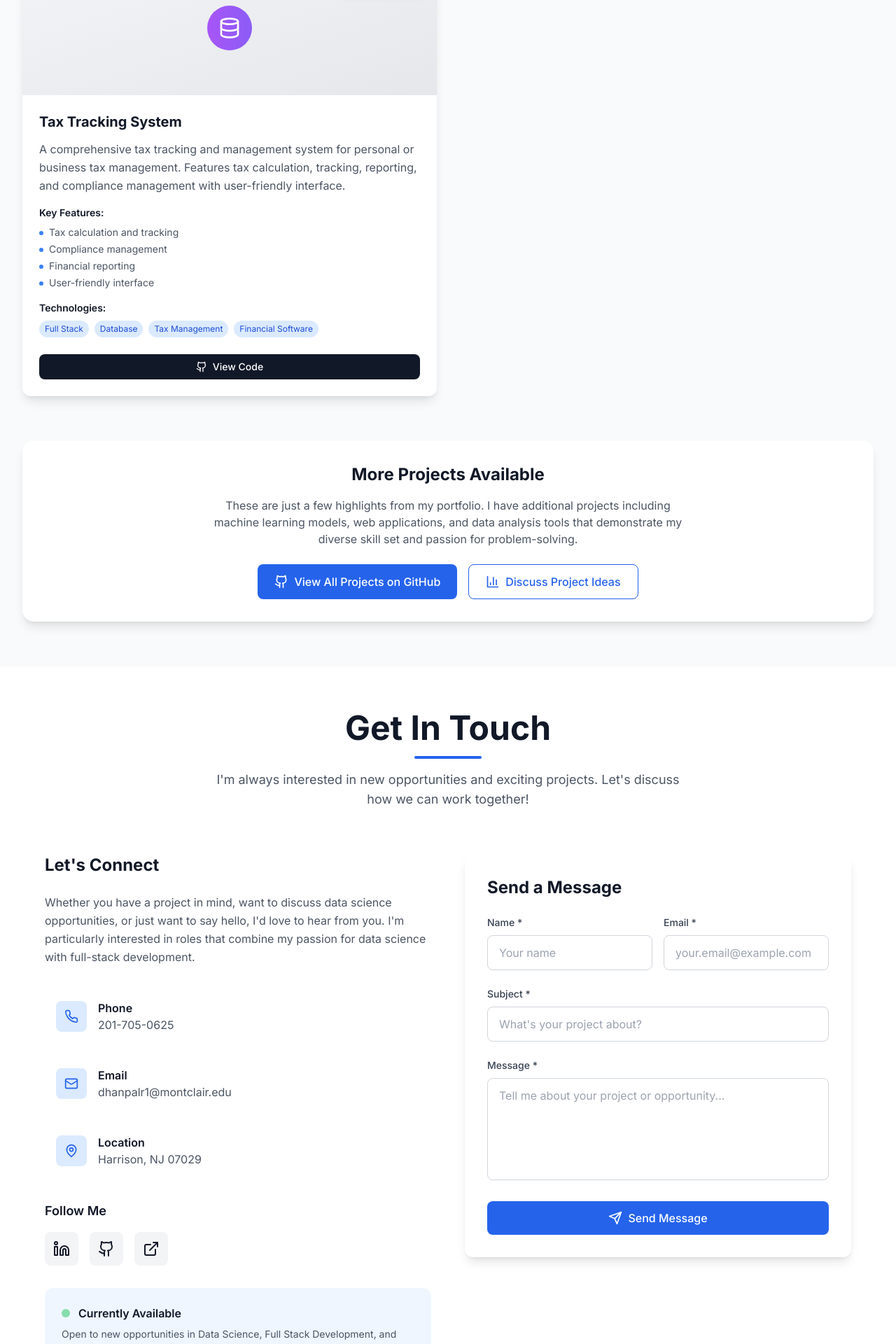
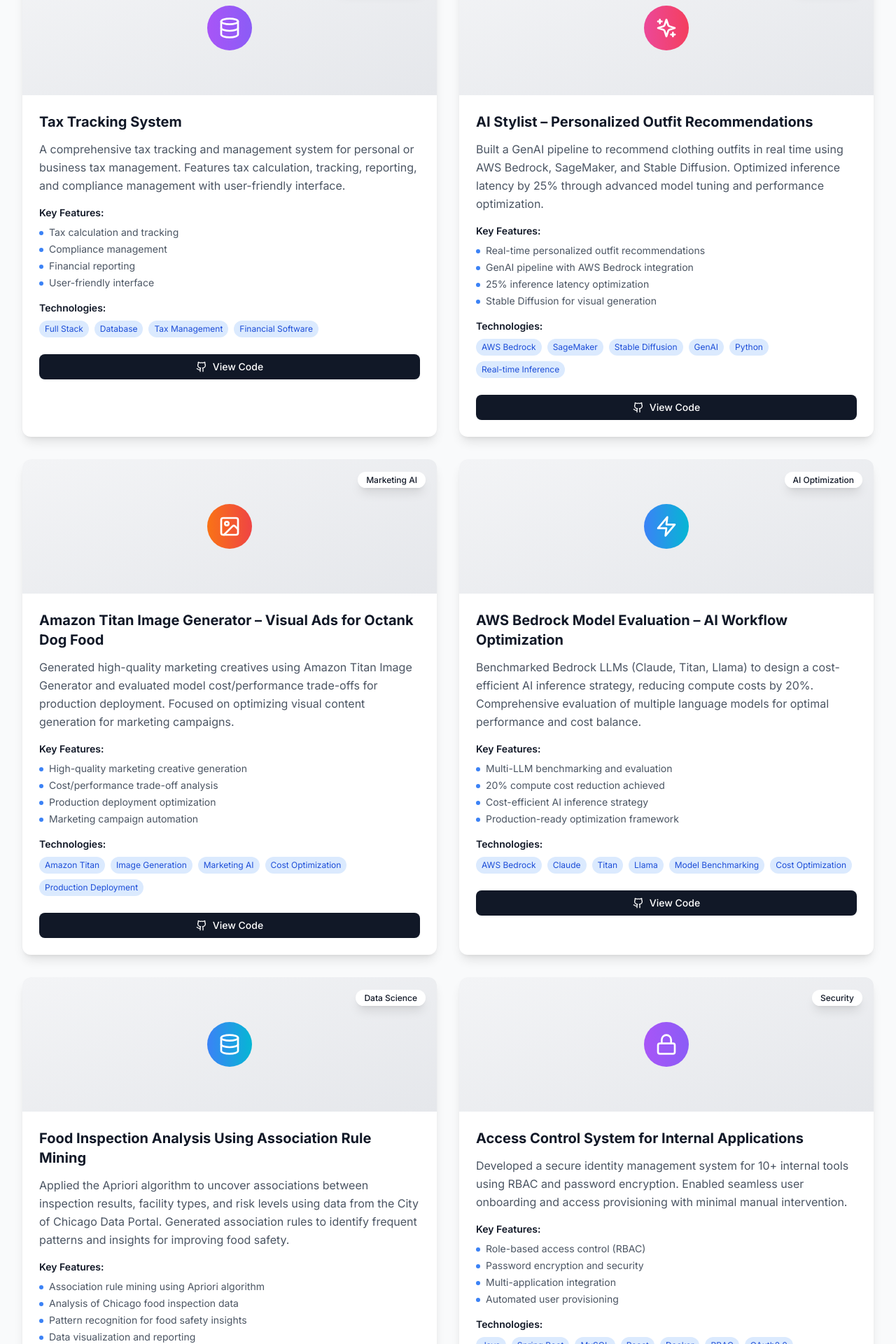
Before and after one commit to Rithvik-d/portfoilo, a Next.js app: page / in a window 1280 px wide. Shown: the part 7760-9680 px from the top of the page at 70% size. Built offline with nearby package versions, Linux system fonts and the light colour scheme.

Commit message:
Restore previous projects: Add back AI Stylist, Amazon Titan, AWS Bedrock, Food Inspection, Access Control, and E-commerce projects

```diff
--- a/src/components/Projects.tsx
+++ b/src/components/Projects.tsx
@@ -168,6 +168,108 @@ const Projects = () => {
       category: 'Financial Software',
       github: 'https://github.com/Rithvik-d/TAX-TRACKING-FINAL---PROJECT-',
       demo: '#'
+    },
+    {
+      title: 'AI Stylist – Personalized Outfit Recommendations',
+      description: 'Built a GenAI pipeline to recommend clothing outfits in real time using AWS Bedrock, SageMaker, and Stable Diffusion. Optimized inference latency by 25% through advanced model tuning and performance optimization.',
+      image: '/api/placeholder/600/400',
+      icon: Sparkles,
+      color: 'from-pink-500 to-rose-500',
+      technologies: ['AWS Bedrock', 'SageMaker', 'Stable Diffusion', 'GenAI', 'Python', 'Real-time Inference'],
+      features: [
+        'Real-time personalized outfit recommendations',
+        'GenAI pipeline with AWS Bedrock integration',
+        '25% inference latency optimization',
+        'Stable Diffusion for visual generation'
+      ],
+      category: 'Generative AI',
+      github: '#',
+      demo: '#'
+    },
+    {
+      title: 'Amazon Titan Image Generator – Visual Ads for Octank Dog Food',
+      description: 'Generated high-quality marketing creatives using Amazon Titan Image Generator and evaluated model cost/performance trade-offs for production deployment. Focused on optimizing visual content generation for marketing campaigns.',
+      image: '/api/placeholder/600/400',
+      icon: Image,
+      color: 'from-orange-500 to-red-500',
+      technologies: ['Amazon Titan', 'Image Generation', 'Marketing AI', 'Cost Optimization', 'Production Deployment'],
+      features: [
+        'High-quality marketing creative generation',
+        'Cost/performance trade-off analysis',
+        'Production deployment optimization',
+        'Marketing campaign automation'
+      ],
+      category: 'Marketing AI',
+      github: '#',
+      demo: '#'
+    },
+    {
+      title: 'AWS Bedrock Model Evaluation – AI Workflow Optimization',
+      description: 'Benchmarked Bedrock LLMs (Claude, Titan, Llama) to design a cost-efficient AI inference strategy, reducing compute costs by 20%. Comprehensive evaluation of multiple language models for optimal performance and cost balance.',
+      image: '/api/placeholder/600/400',
+      icon: Zap,
+      color: 'from-blue-500 to-cyan-500',
+      technologies: ['AWS Bedrock', 'Claude', 'Titan', 'Llama', 'Model Benchmarking', 'Cost Optimization'],
+      features: [
+        'Multi-LLM benchmarking and evaluation',
+        '20% compute cost reduction achieved',
+        'Cost-efficient AI inference strategy',
+        'Production-ready optimization framework'
+      ],
+      category: 'AI Optimization',
+      github: '#',
+      demo: '#'
+    },
+    {
+      title: 'Food Inspection Analysis Using Association Rule Mining',
+      description: 'Applied the Apriori algorithm to uncover associations between inspection results, facility types, and risk levels using data from the City of Chicago Data Portal. Generated association rules to identify frequent patterns and insights for improving food safety.',
+      image: '/api/placeholder/600/400',
+      icon: Database,
+      color: 'from-blue-500 to-cyan-500',
+      technologies: ['Python', 'Apriori Algorithm', 'Data Mining', 'Pandas', 'NumPy', 'Matplotlib'],
+      features: [
+        'Association rule mining using Apriori algorithm',
+        'Analysis of Chicago food inspection data',
+        'Pattern recognition for food safety insights',
+        'Data visualization and reporting'
+      ],
+      category: 'Data Science',
+      github: '#',
+      demo: '#'
+    },
+    {
+      title: 'Access Control System for Internal Applications',
+      description: 'Developed a secure identity management system for 10+ internal tools using RBAC and password encryption. Enabled seamless user onboarding and access provisioning with minimal manual intervention.',
+      image: '/api/placeholder/600/400',
+      icon: Lock,
+      color: 'from-purple-500 to-violet-500',
+      technologies: ['Java', 'Spring Boot', 'MySQL', 'React', 'Docker', 'RBAC', 'OAuth2.0'],
+      features: [
+        'Role-based access control (RBAC)',
+        'Password encryption and security',
+        'Multi-application integration',
+        'Automated user provisioning'
+      ],
+      category: 'Security',
+      github: '#',
+      demo: '#'
+    },
+    {
+      title: 'E-commerce Website Development',
+      description: 'Built a full-stack clothing e-commerce site using Java/Spring Boot and React, with front-to-back integration. Integrated features such as product listing, shopping cart, and order processing.',
+      image: '/api/placeholder/600/400',
+      icon: ShoppingCart,
+      color: 'from-orange-500 to-amber-500',
+      technologies: ['Java', 'Spring Boot', 'React', 'MySQL', 'REST APIs', 'JavaScript'],
+      features: [
+        'Full-stack e-commerce platform',
+        'Product catalog and search',
+        'Shopping cart functionality',
+        'Order processing system'
+      ],
+      category: 'E-commerce',
+      github: '#',
+      demo: '#'
     }
   ]
 
```
